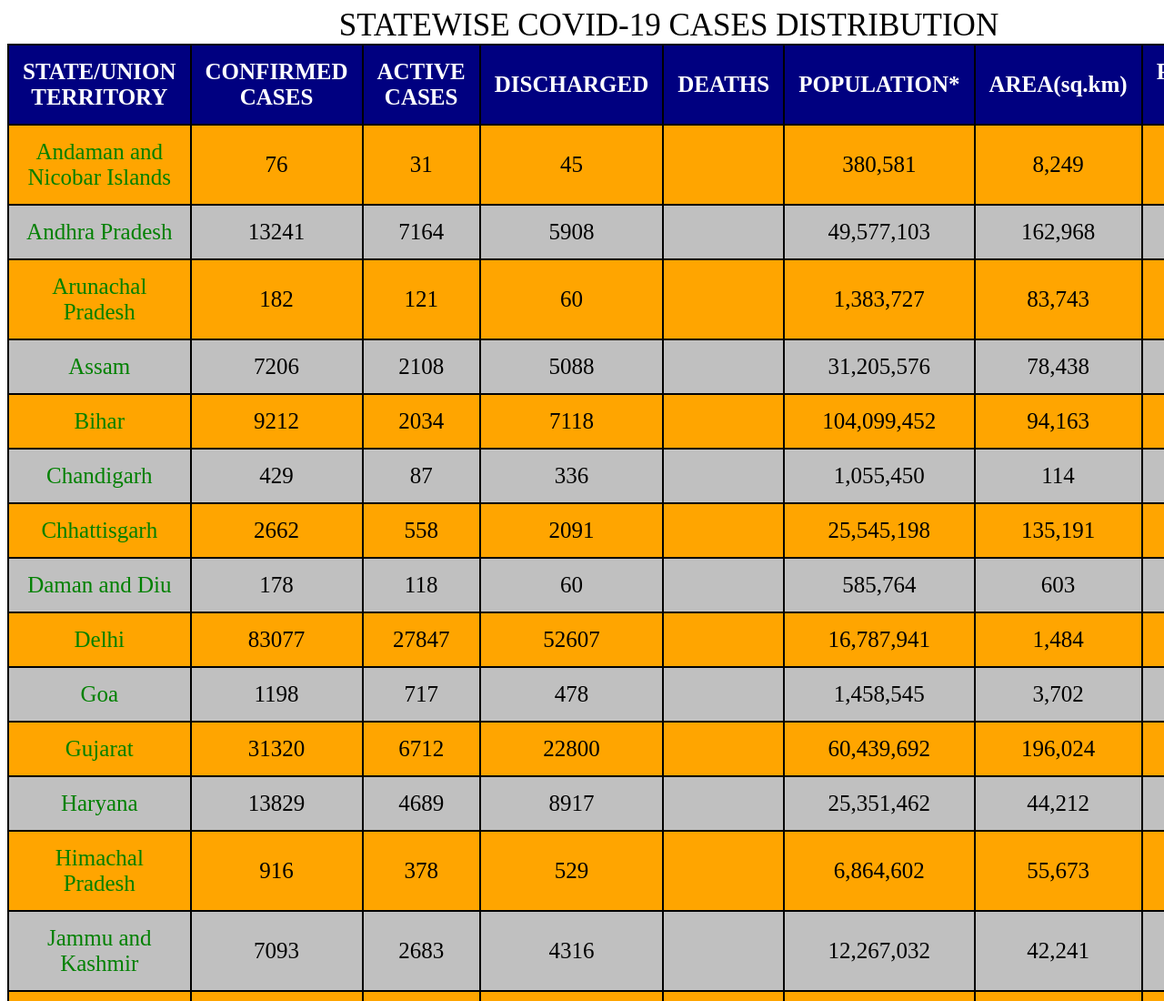
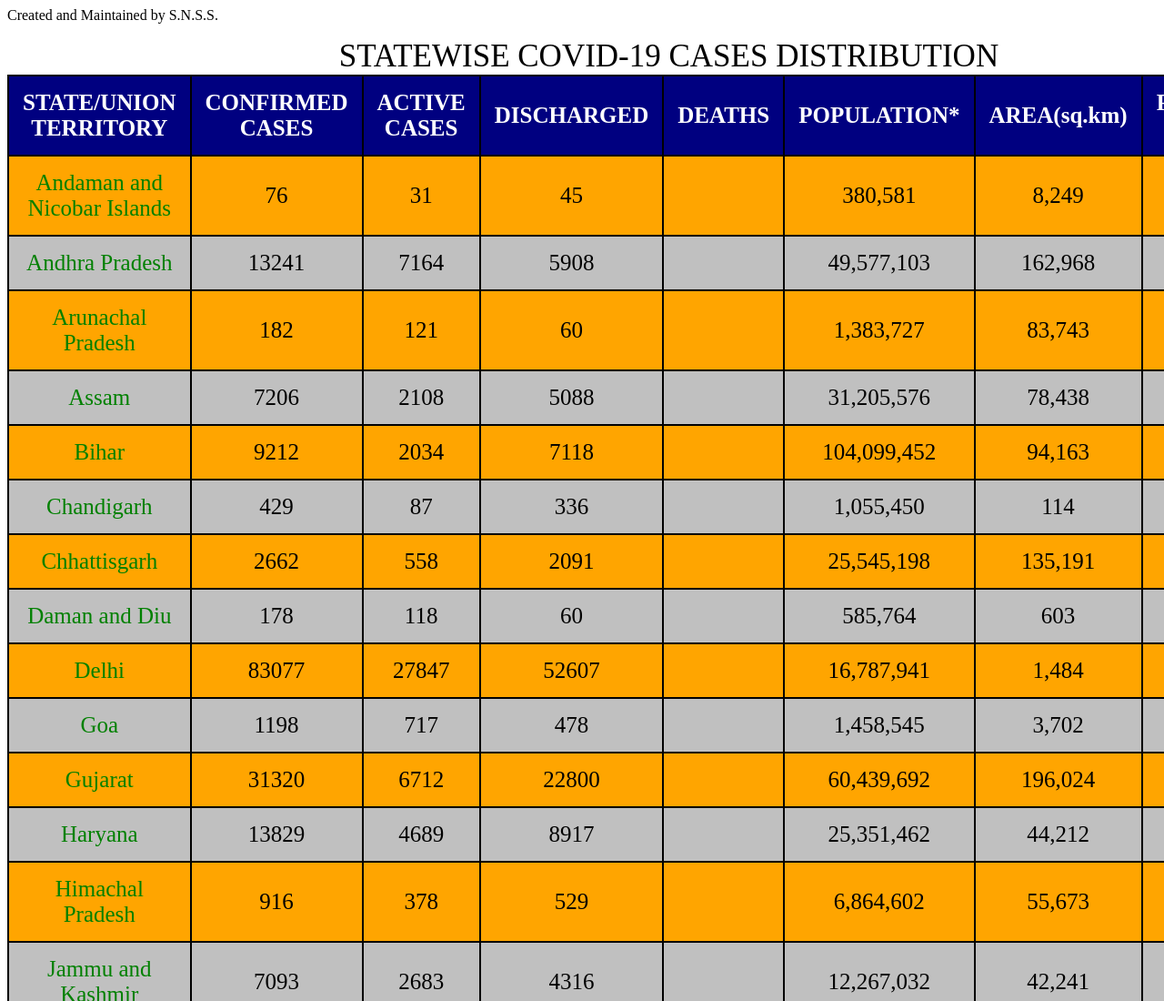
Before and after one commit to snssannihith/coronatracker, a plain HTML site: page index.html in a window 1280 px wide. Shown: the top 1100 px of the page at 91% size. Drawn offline with Linux system fonts and the light colour scheme.

Commit message:
second commit

```diff
--- a/index.html
+++ b/index.html
@@ -51,6 +51,7 @@ font-size:35px;
 <body>
 <table style="width:100%">
 <caption>STATEWISE COVID-19 CASES DISTRIBUTION</caption>
+<p>Created and Maintained by S.N.S.S.</p>
 <tr>
 <th>STATE/UNION TERRITORY</th>
 <th>CONFIRMED CASES</th>
```
